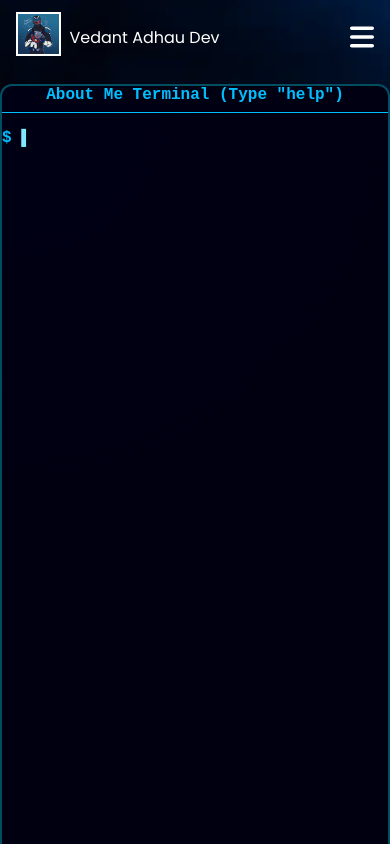
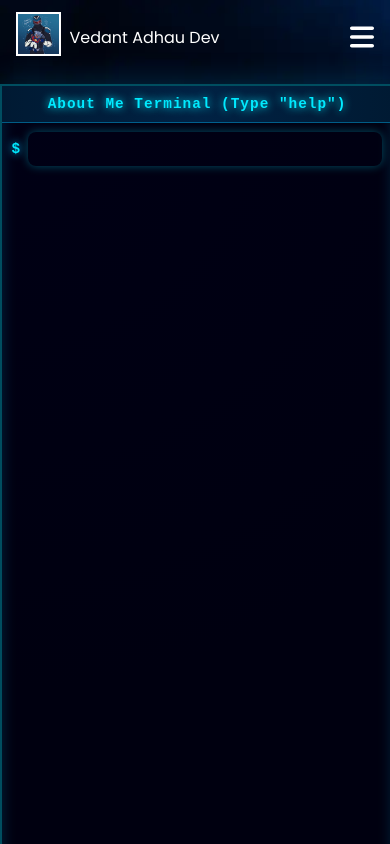
Before and after one commit to Vedant-Adhau-Dev/Portfolio, a React (Vite) app: page /about in a window 390 px wide. Built offline with nearby package versions, Linux system fonts and the light colour scheme; a web font is replaced by a local one.

Commit message:
Update About Section Mobile View Animation

```diff
--- a/src/components/about.css
+++ b/src/components/about.css
@@ -1,82 +1,137 @@
 :root {
-  --vh: 100%;
+  --vh: 100%; /* for mobile keyboard height fix */
 }
 
+/* dynamic height correction for mobile */
 @media (max-width: 768px) {
   :root {
     --vh: 100vh;
   }
-
-  .terminal-real {
-    height: calc(var(--vh) - env(safe-area-inset-bottom));
-  }
 }
 
-
+/* main terminal container */
 .terminal-real {
   position: fixed;
   top: 10vh;
   left: 0;
-  right: 0;
-  bottom: 0;
-  height: 90vh;
+  width: 100vw;
+  height: calc(var(--vh) - env(safe-area-inset-bottom));
   background: radial-gradient(circle at top left, #000015, #000010 60%);
   border: 2px solid #00eaff55;
-  /* box-shadow: 0 0 30px #00bfff33, inset 0 0 15px #00bfff33; */
-  border-radius: 12px;
-  color: #81e7fc;
+  box-shadow: 0 0 30px #00bfff33, inset 0 0 15px #00bfff33;
+  border-radius: 10px;
+  color: #9eefff;
   font-family: "Courier New", monospace;
   display: flex;
   flex-direction: column;
-  justify-content: flex-start;
-  padding-bottom: 60px; /* space for mobile keyboard overlap */
+  overflow: hidden;
+  z-index: 99;
+}
+
+/* header */
+.terminal-header {
+  background: linear-gradient(90deg, #001a33, #002244, #001a33);
+  color: #00eaff;
+  padding: 0.8rem;
+  border-bottom: 1px solid #00bfff66;
+  text-align: center;
+  font-weight: bold;
+  text-shadow: 0 0 8px #00eaff;
+  font-size: 1rem;
+  letter-spacing: 1px;
+}
+
+/* main scrollable area */
+.terminal-output {
+  flex: 1;
+  padding: 0.8rem;
   overflow-y: auto;
   -webkit-overflow-scrolling: touch;
-  z-index: 999;
+  scrollbar-width: thin;
+  scrollbar-color: #00eaff33 transparent;
 }
 
-
-.terminal-header {
-  text-align: center;
-  border-bottom: 1px solid #00bfff;
-  padding-bottom: 0.5rem;
-  margin-bottom: 1rem;
-  font-weight: bold;
-  color: #00bfff;
+.terminal-output::-webkit-scrollbar {
+  width: 6px;
 }
 
-.terminal-output {
-  white-space: pre-wrap;
-  word-wrap: break-word;
+.terminal-output::-webkit-scrollbar-thumb {
+  background: #00eaff33;
+  border-radius: 10px;
 }
 
+/* lines */
 .terminal-line {
-  margin-bottom: 0.25rem;
+  margin-bottom: 0.6rem;
+  line-height: 1.5rem;
+  word-break: break-word;
 }
 
 .prompt {
-  color: #00bfff;
+  color: #00eaff;
   font-weight: bold;
+  text-shadow: 0 0 8px #00bfff;
+  margin-right: 0.5rem;
 }
 
-.cursor {
-  animation: blink 1s step-end infinite;
+.response {
+  color: #9eefff;
+  margin-left: 1.5rem;
+  white-space: pre-wrap;
+  animation: fadeIn 0.3s ease-in-out;
 }
 
-@keyframes blink {
-  50% {
+/* input line */
+.terminal-line.current {
+  display: flex;
+  align-items: center;
+}
+
+.terminal-input {
+  background: transparent;
+  border: none;
+  outline: none;
+  color: #9eefff;
+  font-family: inherit;
+  font-size: 1rem;
+  width: 100%;
+  caret-color: #00eaff;
+}
+
+.terminal-input::placeholder {
+  color: #007c9b;
+}
+
+@keyframes fadeIn {
+  from {
     opacity: 0;
+    transform: translateY(3px);
+  }
+  to {
+    opacity: 1;
+    transform: translateY(0);
   }
 }
 
-/* Mobile Keyboard-Friendly Input */
-.hidden-input {
-  position: fixed;
-  bottom: 0;
-  left: 0;
-  width: 1px;
-  height: 1px;
-  opacity: 0;
-  pointer-events: none;
-  z-index: -1;
+/* responsive tweaks */
+@media (max-width: 600px) {
+  .terminal-real {
+    border-radius: 0;
+    font-size: 0.9rem;
+    height: 100%;
+    padding-bottom: 90px;
+  }
+
+  .terminal-header {
+    font-size: 0.9rem;
+    padding: 0.6rem;
+  }
+
+  .terminal-output {
+    padding: 0.6rem;
+  }
+
+  .terminal-input {
+    font-size: 0.95rem;
+  }
 }
--- a/src/components/about.jsx
+++ b/src/components/about.jsx
@@ -5,8 +5,8 @@ export default function About() {
   const [output, setOutput] = useState([]);
   const [currentLine, setCurrentLine] = useState("");
   const [isTyping, setIsTyping] = useState(false);
-  const terminalEndRef = useRef(null);
-  const textareaRef = useRef(null);
+  const inputRef = useRef(null);
+  const endRef = useRef(null);
 
   const commands = {
     role: ">_ Web Developer",
@@ -27,111 +27,96 @@ export default function About() {
     }
 
     const response = commands[command] || `Command not found: ${command}`;
-    typeResponse(response);
+    typeResponse(command, response);
   };
 
-  useEffect(() => {
-  const handleFocus = () => {
-    setTimeout(() => {
-      terminalEndRef.current?.scrollIntoView({ behavior: "smooth", block: "end" });
-    }, 300);
-  };
-  const textarea = textareaRef.current;
-  textarea.addEventListener("focus", handleFocus);
-
-  return () => textarea.removeEventListener("focus", handleFocus);
-}, []);
-
-  const typeResponse = (text) => {
+  const typeResponse = (command, text) => {
     setIsTyping(true);
     let i = 0;
-    const speed = 25;
-    let typed = "";
+    const speed = 25; // typing speed (ms)
+
+    // create new line for this command
+    setOutput((prev) => [...prev, { command, response: "" }]);
 
     const interval = setInterval(() => {
+      setOutput((prev) => {
+        const newOutput = [...prev];
+        const lastLine = newOutput[newOutput.length - 1];
         if (i < text.length) {
-        typed += text[i];
-        setOutput((prev) => {
-          const newOut = [...prev];
-          newOut[newOut.length - 1].response = typed;
-          return newOut;
+          lastLine.response = text.slice(0, i + 1);
+        }
+        return newOutput;
       });
+
       i++;
-      } else {
+      if (i === text.length) {
         clearInterval(interval);
         setIsTyping(false);
       }
     }, speed);
   };
 
+  const handleSubmit = (e) => {
+    e.preventDefault();
+    if (isTyping || !currentLine.trim()) return;
+    handleCommand(currentLine);
+    setCurrentLine("");
+  };
+
+  useEffect(() => {
+    endRef.current?.scrollIntoView({ behavior: "smooth" });
+  }, [output, currentLine]);
+
+  // Mobile viewport fix
   useEffect(() => {
     const updateVh = () => {
-    document.documentElement.style.setProperty("--vh", `${window.innerHeight * 0.01}px`);
+      document.documentElement.style.setProperty("--vh", `${window.innerHeight}px`);
     };
     window.addEventListener("resize", updateVh);
     updateVh();
     return () => window.removeEventListener("resize", updateVh);
   }, []);
 
-  const handleKeyDown = (e) => {
-    if (isTyping) return;
-
-    if (e.key === "Enter") {
-      e.preventDefault();
-      const cmd = currentLine.trim();
-      setOutput((prev) => [...prev, { command: cmd, response: "" }]);
-      handleCommand(cmd);
-      setCurrentLine("");
-      e.target.value = "";
-    }
+  // Ensure visible when keyboard opens
+  useEffect(() => {
+    const handleFocus = () => {
+      setTimeout(() => {
+        endRef.current?.scrollIntoView({ behavior: "smooth", block: "end" });
+      }, 250);
     };
-
-  const handleChange = (e) => {
-    setCurrentLine(e.target.value);
-  };
-
-  useEffect(() => {
-    terminalEndRef.current?.scrollIntoView({ behavior: "smooth" });
-  }, [output]);
-
-  useEffect(() => {
-    // Always focus on mobile when user taps anywhere
-    const focusHandler = () => textareaRef.current.focus();
-    const terminal = document.querySelector(".terminal-real");
-    terminal.addEventListener("click", focusHandler);
-    return () => terminal.removeEventListener("click", focusHandler);
+    const input = inputRef.current;
+    input.addEventListener("focus", handleFocus);
+    return () => input.removeEventListener("focus", handleFocus);
   }, []);
 
   return (
     <div className="terminal-real">
       <div className="terminal-header">About Me Terminal (Type "help")</div>
 
-      <div className="terminal-output">
+      <div className="terminal-output" onClick={() => inputRef.current.focus()}>
         {output.map((line, i) => (
           <div key={i} className="terminal-line">
             <span className="prompt">$ {line.command}</span>
-            {line.response && <div className="response">{line.response}</div>}
+            <div className="response">{line.response}</div>
           </div>
         ))}
 
-        <div className="terminal-line current">
+        <form className="terminal-line current" onSubmit={handleSubmit}>
           <span className="prompt">$ </span>
-          <span>{currentLine}</span>
-          <span className="cursor">▌</span>
-        </div>
+          <input
+            ref={inputRef}
+            className="terminal-input"
+            type="text"
+            value={currentLine}
+            onChange={(e) => setCurrentLine(e.target.value)}
+            autoFocus
+            autoComplete="off"
+            spellCheck="false"
+            disabled={isTyping}
+          />
+        </form>
 
-        {/* Hidden Textarea for Mobile */}
-        <textarea
-          ref={textareaRef}
-          className="hidden-input"
-          value={currentLine}
-          onChange={handleChange}
-          onKeyDown={handleKeyDown}
-          autoFocus
-          spellCheck={false}
-        />
-
-        <div ref={terminalEndRef} />
+        <div ref={endRef} />
       </div>
     </div>
   );
```
Lines whose indentation alone changed are shown as unchanged.
